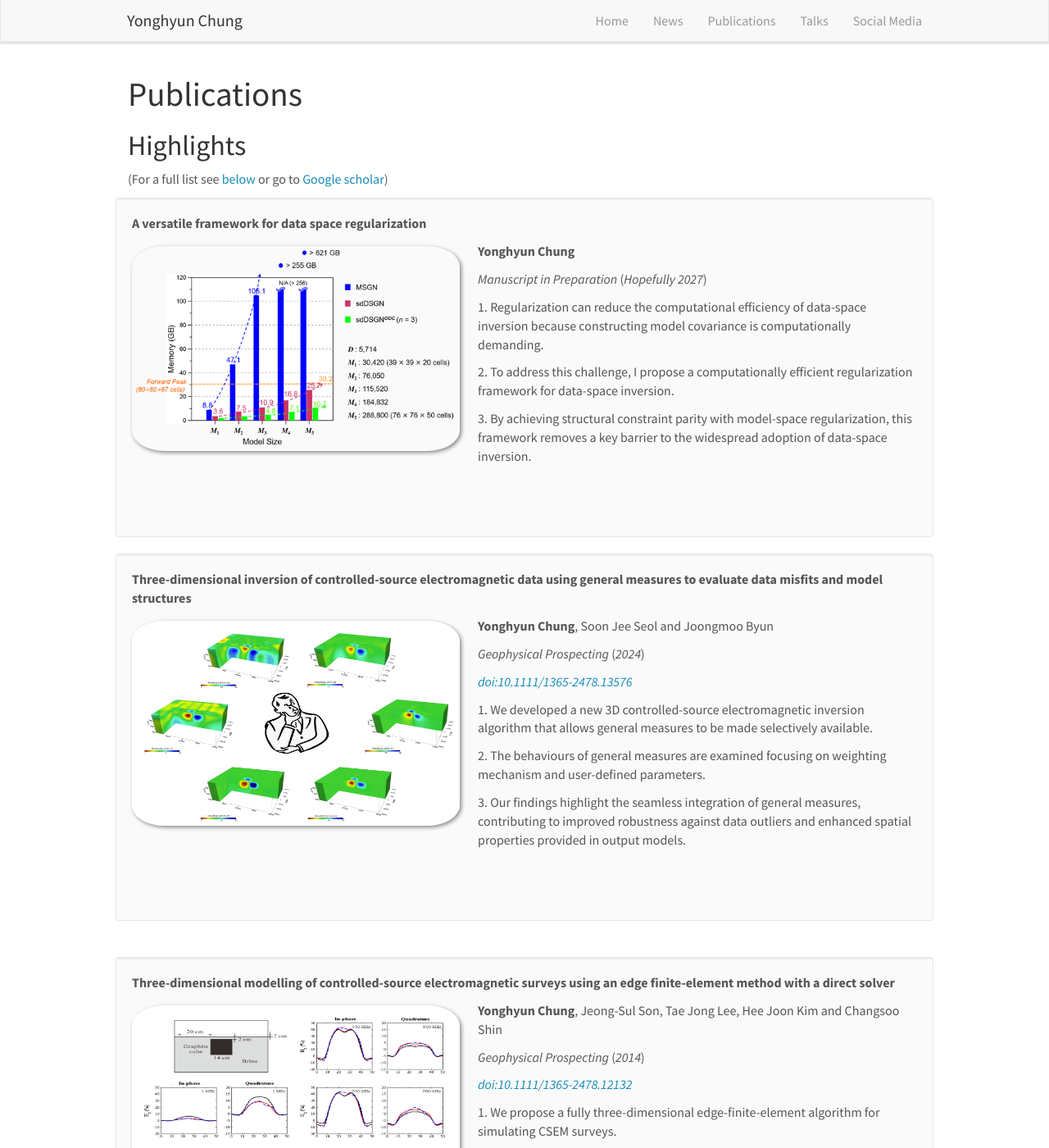
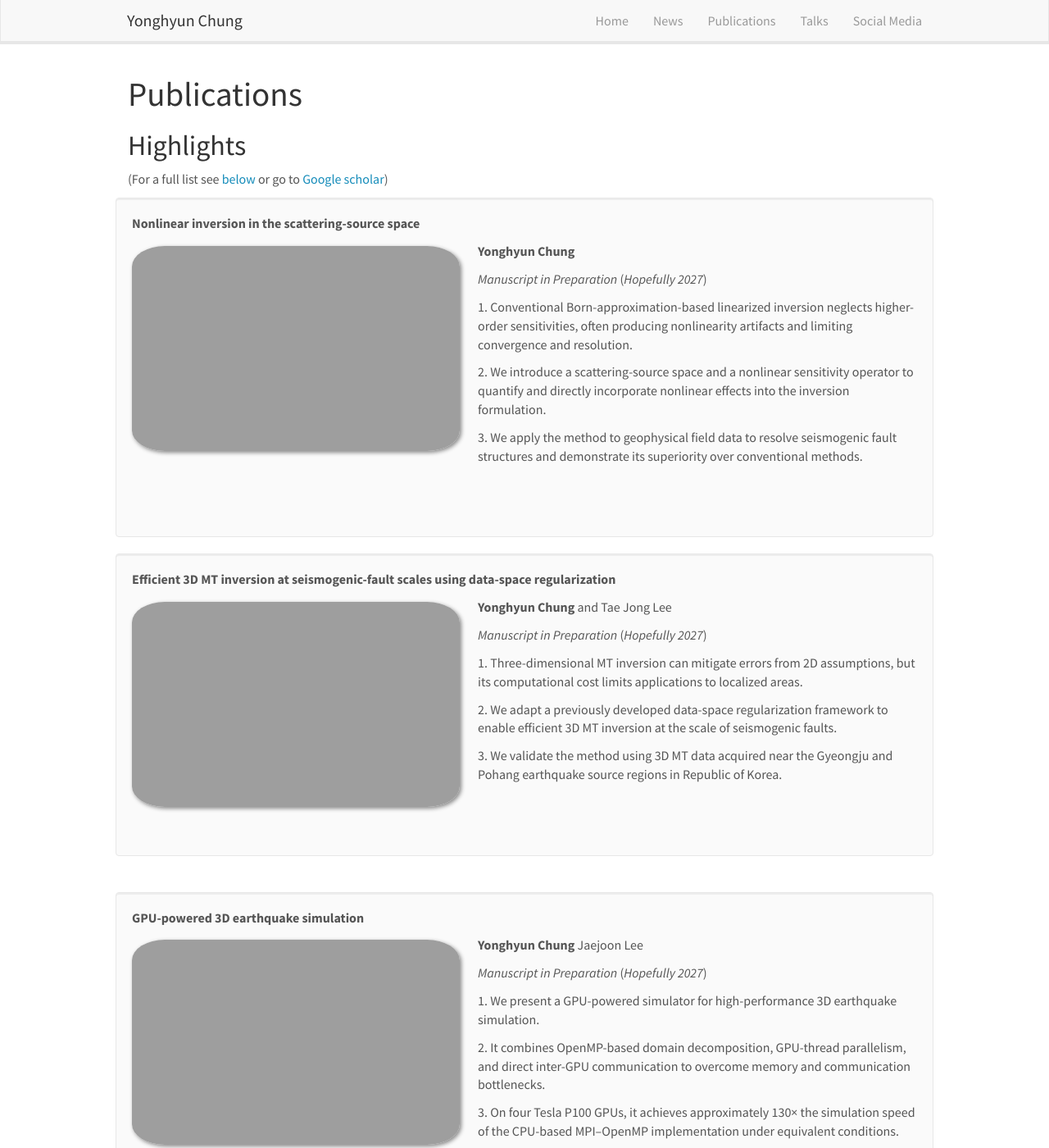
Before and after one commit to maguman/maguman.github.io, a Jekyll site: the page built from _pages/publications.md, in a window 1280 px wide and 1400 px high. Shown: the whole window at 82% size. Built offline with Jekyll 4.4.1, drawn with Linux system fonts in a browser that asks for light colours; nearby versions of some CDN libraries; some of the changed text lies outside the part shown.

Commit message:
Update publist.yml

```diff
--- a/_data/publist.yml
+++ b/_data/publist.yml
@@ -16,6 +16,95 @@
 #   news2:
 #   news2link:
 #	PDF
+
+
+- title: "Nonlinear inversion in the scattering-source space"
+  journal: Manuscript in Preparation
+  volume:
+  doi:
+  year: Hopefully 2027
+  image: SSS.png
+  description:
+  key1: Conventional Born-approximation-based linearized inversion neglects higher-order sensitivities, often producing nonlinearity artifacts and limiting convergence and resolution.
+  key2: We introduce a scattering-source space and a nonlinear sensitivity operator to quantify and directly incorporate nonlinear effects into the inversion formulation.
+  key3: We apply the method to geophysical field data to resolve seismogenic fault structures and demonstrate its superiority over conventional methods.
+  authors: <strong>Yonghyun Chung</strong>
+  link:
+    url:
+    display:
+  highlight: 1
+  news2:
+  news2link:
+  news3:
+  news3link:
+  pdf:
+  cat: manuscript
+
+- title: "Efficient 3D MT inversion at seismogenic-fault scales using data-space regularization"
+  journal: Manuscript in Preparation
+  volume:
+  doi:
+  year: Hopefully 2027
+  image: MT.png
+  description:
+  key1: Three-dimensional MT inversion can mitigate errors from 2D assumptions, but its computational cost limits applications to localized areas.
+  key2: We adapt a previously developed data-space regularization framework to enable efficient 3D MT inversion at the scale of seismogenic faults.
+  key3: We validate the method using 3D MT data acquired near the Gyeongju and Pohang earthquake source regions in Republic of Korea.
+  authors: <strong>Yonghyun Chung</strong> and Tae Jong Lee
+  link:
+    url:
+    display:
+  highlight: 1
+  news2:
+  news2link:
+  news3:
+  news3link:
+  pdf:
+  cat: manuscript
+
+- title: "GPU-powered 3D earthquake simulation"
+  journal: Manuscript in Preparation
+  volume:
+  doi:
+  year: Hopefully 2027
+  image: EQ.png
+  description:
+  key1: We present a GPU-powered simulator for high-performance 3D earthquake simulation.
+  key2: It combines OpenMP-based domain decomposition, GPU-thread parallelism, and direct inter-GPU communication to overcome memory and communication bottlenecks.
+  key3: On four Tesla P100 GPUs, it achieves approximately 130× the simulation speed of the CPU-based MPI–OpenMP implementation under equivalent conditions.
+  authors: <strong>Yonghyun Chung</strong> Jaejoon Lee
+  link:
+    url:
+    display:
+  highlight: 1
+  news2:
+  news2link:
+  news3:
+  news3link:
+  pdf:
+  cat: manuscript
+
+- title: "Data-space first-arrival traveltime tomography using damped wavefields"
+  journal: Manuscript in Preparation
+  volume:
+  doi:
+  year: Hopefully 2027
+  image: FATT.png
+  description:
+  key1: Damped wavefields suppress later arrivals and provide finite-frequency sensitivity to first-arrival traveltimes, reducing reliance on high-frequency ray approximations.
+  key2: Formulating the inversion in data space enables a computationally efficient Gauss-Newton solution.
+  key3: By combining these advantages, the proposed method improves computational efficiency and the spatial resolution of the reconstructed images, as demonstrated using field data.
+  authors: <strong>Yonghyun Chung</strong> and Sukjoon Pyun
+  link:
+    url:
+    display:
+  highlight: 1
+  news2:
+  news2link:
+  news3:
+  news3link:
+  pdf:
+  cat: manuscript
 
 - title: "A versatile framework for data space regularization"
   journal: Manuscript in Preparation
```
